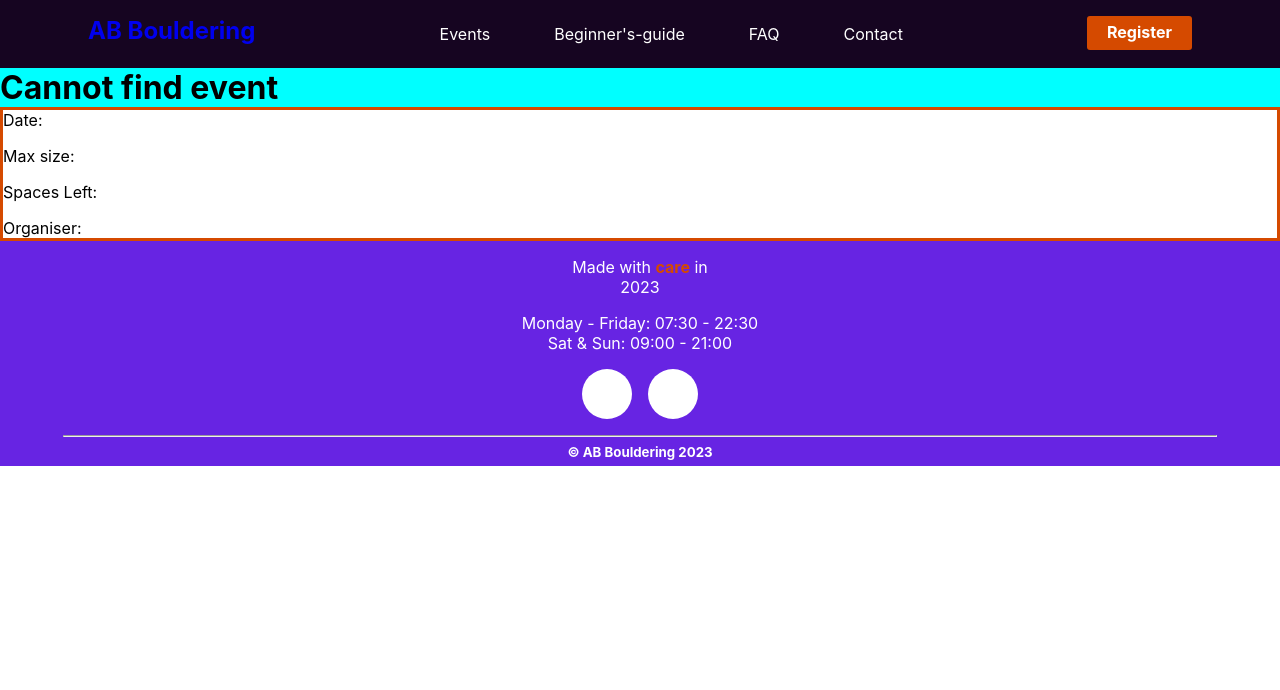
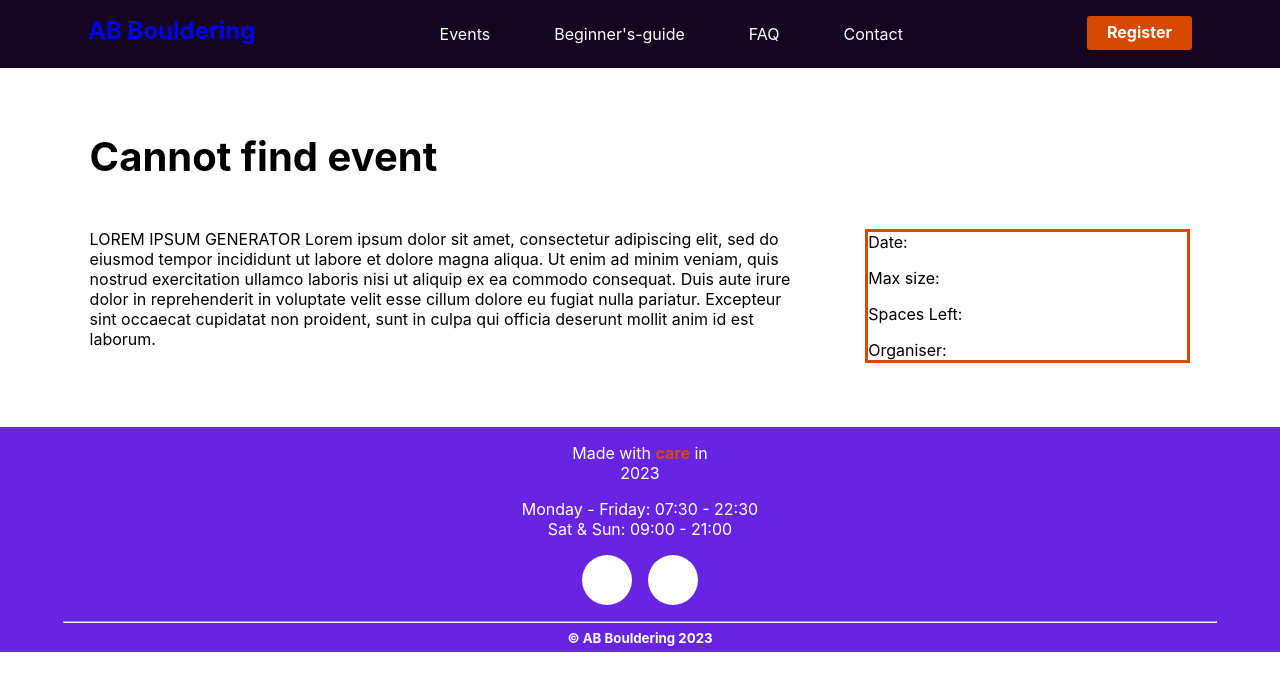
Before and after one commit to WildHeat/bouldering-booking, a React (Create React App) app: page /events/1 in a window 1280 px wide. Shown: the top 690 px of the page. Built offline with nearby package versions, Linux system fonts and the light colour scheme; no server answers.

Commit message:
added event view page styling

```diff
--- a/src/components/EventViewPage/EventViewPage.css
+++ b/src/components/EventViewPage/EventViewPage.css
@@ -1,7 +1,8 @@
 .head-line {
-  background-color: aqua;
   display: flex;
   justify-content: baseline;
+  flex-wrap: wrap;
+  padding-bottom: 3em;
 }
 
 .event-information {
@@ -10,3 +11,30 @@
   flex-direction: column;
   gap: 1em;
 }
+
+.head-line h3 {
+  margin-top: auto;
+  color: var(--accent-color);
+}
+
+.event-view-content-container {
+  padding: 5% 7%;
+}
+
+.event-view-content-container h1 {
+  font-size: 2.5rem;
+}
+
+.event-information-container {
+  display: flex;
+  justify-content: space-between;
+  flex-wrap: wrap;
+}
+
+.event-description {
+  max-width: 70ch;
+}
+
+.event-information {
+  width: 29%;
+}
--- a/src/components/EventViewPage/EventViewPage.js
+++ b/src/components/EventViewPage/EventViewPage.js
@@ -29,13 +29,22 @@ const EventViewPage = () => {
   }, [eventId]);
 
   return (
-    <div>
+    <div className="event-view-content-container">
       <div className="head-line">
         <h1 className="event-title">{pageTitle}</h1>
         <h3>{event.smallDescription}</h3>
       </div>
       <div className="event-information-container">
-        <p>{event.description}</p>
+        {/*<p className="event-description">{event.description}</p>*/}
+        <p className="event-description">
+          LOREM IPSUM GENERATOR Lorem ipsum dolor sit amet, consectetur
+          adipiscing elit, sed do eiusmod tempor incididunt ut labore et dolore
+          magna aliqua. Ut enim ad minim veniam, quis nostrud exercitation
+          ullamco laboris nisi ut aliquip ex ea commodo consequat. Duis aute
+          irure dolor in reprehenderit in voluptate velit esse cillum dolore eu
+          fugiat nulla pariatur. Excepteur sint occaecat cupidatat non proident,
+          sunt in culpa qui officia deserunt mollit anim id est laborum.
+        </p>
         <div className="event-information">
           <div className="date">Date: {event.date}</div>
           <div className="max-size">Max size: {event.maxSize}</div>
```
